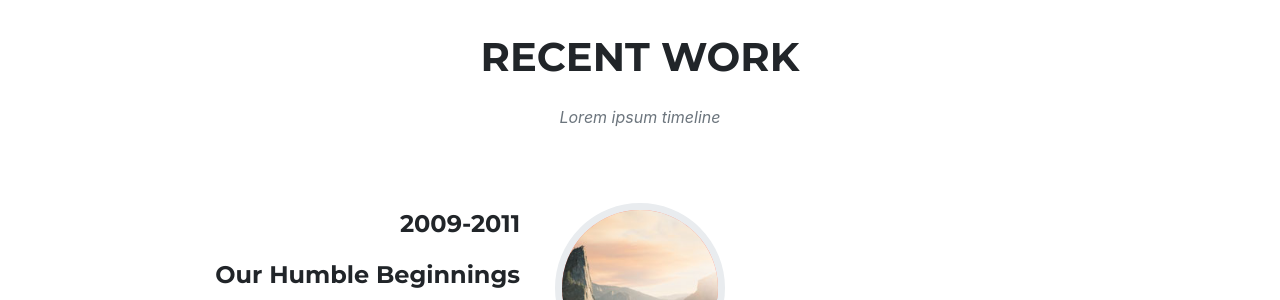
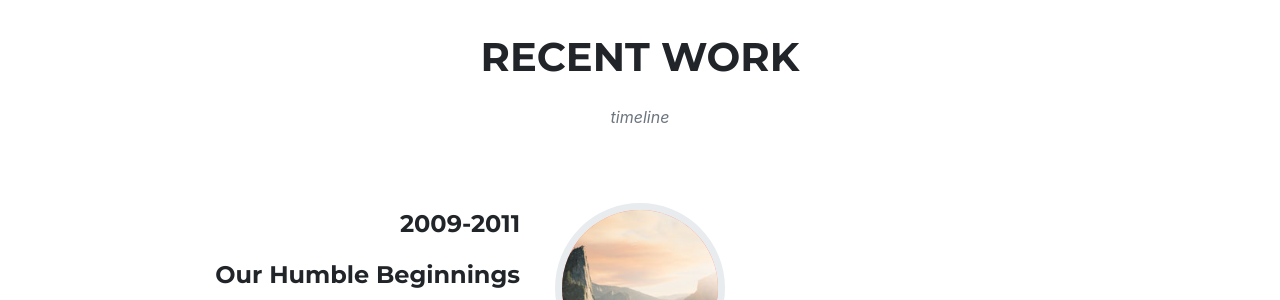
Before and after one commit to neingram/noel, a Jekyll site: the page built from index.md, in a window 1280 px wide and 900 px high, scrolled down 897 px. Shown: the part 153-453 px from the top of the window. Built offline with Jekyll 4.4.1, drawn with Linux system fonts in a browser that asks for light colours; some web fonts are replaced.

Commit message:
Update sitetext.yml

```diff
--- a/_data/sitetext.yml
+++ b/_data/sitetext.yml
@@ -5,7 +5,6 @@ services:
 
 timeline:
     title: "Recent Work"
-    text: "Lorem ipsum timeline"
     section: timeline
     # left is the default
     #start_align: "left"
```
